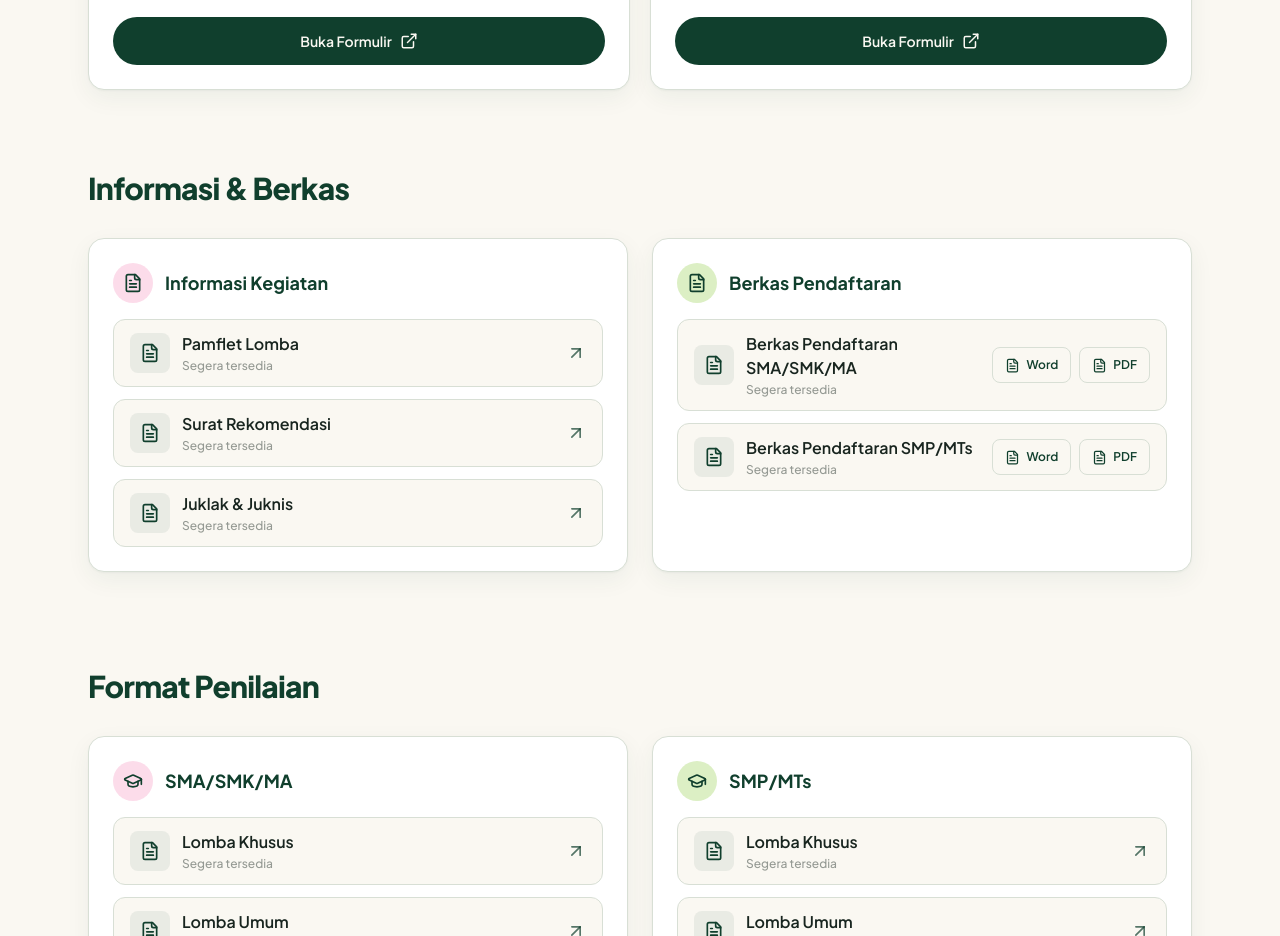
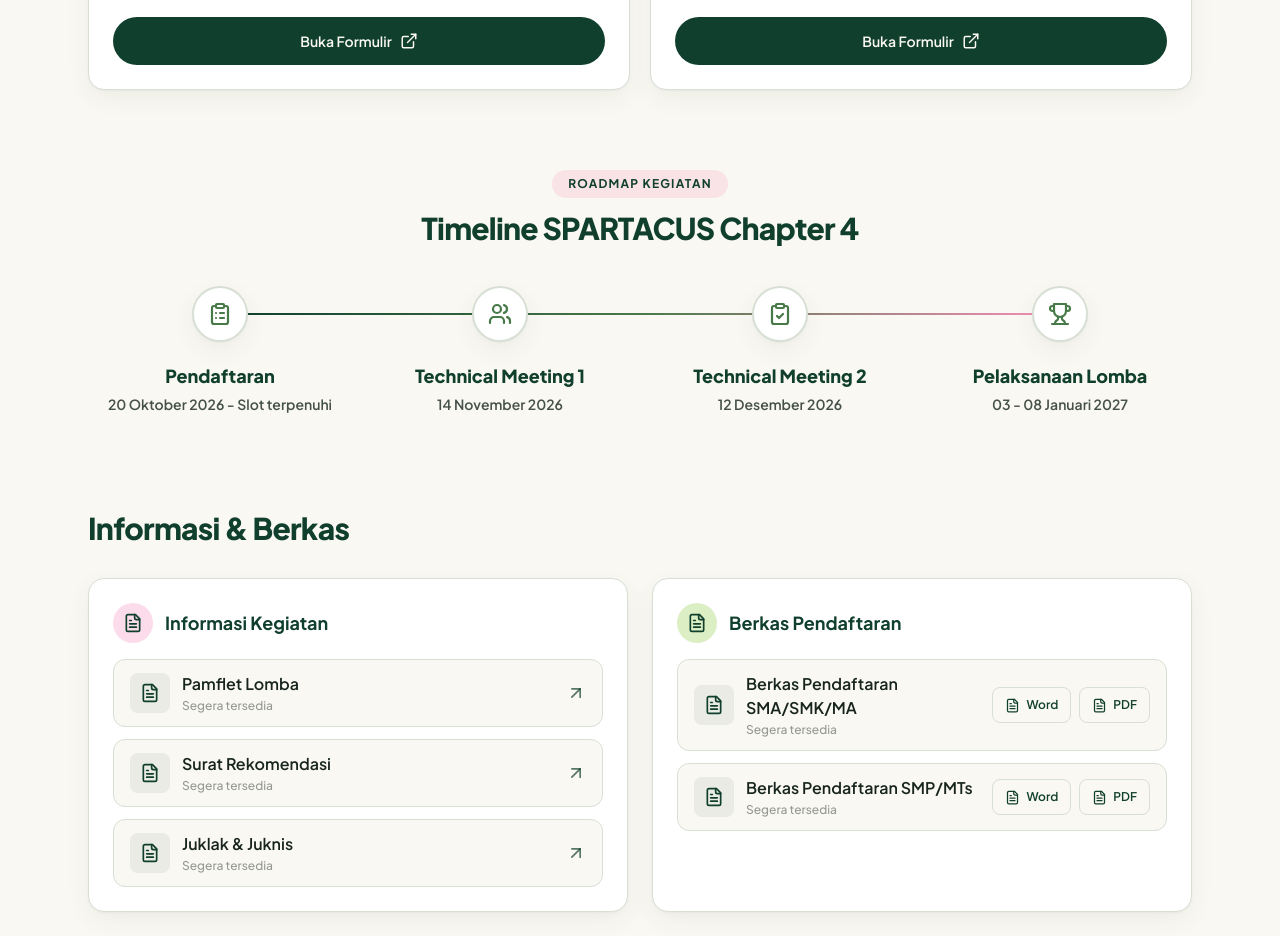
Before and after one commit to zanworksgo/spartacus-c4, a React (Vite) app: page / in a window 1280 px wide. Shown: the part 880-1816 px from the top of the page. Built offline with nearby package versions, Linux system fonts and the light colour scheme; no server answers; the database is empty.

Commit message:
Kontak: Registrasi Peserta + Boby Prakasi

```diff
--- /dev/null
+++ b/src/components/Timeline.tsx
@@ -0,0 +1,126 @@
+import { ClipboardCheck, ClipboardList, Trophy, Users, type LucideIcon } from 'lucide-react'
+import { motion, useReducedMotion, type Variants } from 'motion/react'
+import type { TimelineStep } from '../data/siteContent'
+import { site } from '../data/siteContent'
+import { viewportOnce } from '../lib/motion'
+
+const iconMap: Record<TimelineStep['icon'], LucideIcon> = {
+  ClipboardList,
+  Users,
+  ClipboardCheck,
+  Trophy,
+}
+
+const markerStyles: Record<TimelineStep['status'], string> = {
+  done: 'bg-green-600 text-cream border-green-600',
+  active: 'bg-green-900 text-cream border-green-900',
+  upcoming: 'bg-white text-green-600 border-border-soft',
+}
+
+const stepVariants: Variants = {
+  hidden: { opacity: 0, y: 24, scale: 0.9 },
+  visible: {
+    opacity: 1,
+    y: 0,
+    scale: 1,
+    transition: { type: 'spring', stiffness: 220, damping: 22 },
+  },
+}
+
+const containerVariants: Variants = {
+  hidden: {},
+  visible: { transition: { staggerChildren: 0.18, delayChildren: 0.2 } },
+}
+
+export default function Timeline() {
+  const reduce = useReducedMotion()
+  const steps = site.timeline
+
+  return (
+    <section id="timeline" className="mx-auto max-w-6xl px-4 py-12 sm:px-6">
+      <div className="mb-10 text-center">
+        <motion.span
+          initial={reduce ? false : { opacity: 0, y: 12 }}
+          whileInView={{ opacity: 1, y: 0 }}
+          viewport={viewportOnce}
+          className="inline-flex items-center gap-2 rounded-full bg-pink/20 px-4 py-1.5 text-xs font-bold uppercase tracking-widest text-green-900"
+        >
+          Roadmap Kegiatan
+        </motion.span>
+        <motion.h2
+          initial={reduce ? false : { opacity: 0, y: 16 }}
+          whileInView={{ opacity: 1, y: 0 }}
+          viewport={viewportOnce}
+          transition={{ delay: 0.05 }}
+          className="mt-3 text-2xl font-extrabold tracking-tight text-green-900 sm:text-3xl"
+        >
+          Timeline SPARTACUS Chapter 4
+        </motion.h2>
+      </div>
+
+      <motion.ol
+        variants={reduce ? undefined : containerVariants}
+        initial={reduce ? false : 'hidden'}
+        whileInView="visible"
+        viewport={viewportOnce}
+        className="relative grid gap-8 md:grid-cols-4 md:gap-4"
+      >
+        {/* Mobile vertical track */}
+        <div
+          aria-hidden
+          className="pointer-events-none absolute left-7 top-7 bottom-7 w-0.5 -translate-x-1/2 overflow-hidden rounded-full bg-border-soft md:hidden"
+        >
+          <motion.div
+            initial={reduce ? false : { scaleY: 0 }}
+            whileInView={{ scaleY: 1 }}
+            viewport={viewportOnce}
+            transition={{ duration: 1.1, ease: [0.22, 1, 0.36, 1], delay: 0.2 }}
+            style={{ transformOrigin: 'top' }}
+            className="h-full w-full bg-gradient-to-b from-green-900 via-green-600 to-pink"
+          />
+        </div>
+
+        {/* Desktop horizontal track */}
+        <div
+          aria-hidden
+          className="pointer-events-none absolute left-[12.5%] right-[12.5%] top-7 hidden h-0.5 -translate-y-1/2 overflow-hidden rounded-full bg-border-soft md:block"
+        >
+          <motion.div
+            initial={reduce ? false : { scaleX: 0 }}
+            whileInView={{ scaleX: 1 }}
+            viewport={viewportOnce}
+            transition={{ duration: 1.1, ease: [0.22, 1, 0.36, 1], delay: 0.2 }}
+            style={{ transformOrigin: 'left' }}
+            className="h-full w-full bg-gradient-to-r from-green-900 via-green-600 to-pink"
+          />
+        </div>
+
+        {steps.map((step) => {
+          const Icon = iconMap[step.icon]
+          return (
+            <motion.li
+              key={step.title}
+              variants={reduce ? undefined : stepVariants}
+              className="relative flex items-start gap-5 md:flex-col md:items-center md:gap-0 md:text-center"
+            >
+              {/* Marker */}
+              <div className="relative z-10 flex-none md:mb-5">
+                <span
+                  className={`relative flex h-14 w-14 items-center justify-center rounded-full border-2 shadow-soft ${markerStyles[step.status]}`}
+                >
+                  <Icon size={24} strokeWidth={2.2} />
+                </span>
+              </div>
+
+              {/* Card */}
+              <div className="min-w-0 flex-1 pt-2 md:w-full md:pt-0">
+                <h3 className="text-base font-extrabold text-green-900 sm:text-lg">{step.title}</h3>
+                <p className="mt-1 text-sm font-semibold text-ink/80">{step.date}</p>
+              </div>
+            </motion.li>
+          )
+        })}
+      </motion.ol>
+    </section>
+  )
+}
--- a/src/data/siteContent.ts
+++ b/src/data/siteContent.ts
@@ -86,6 +86,19 @@ export interface ContactPerson {
     message?: string
 }
 
+export interface TimelineStep {
+    /** Short stage title, e.g. "Pendaftaran". */
+    title: string
+    /** Human-readable schedule, e.g. "14 November 2026". */
+    date: string
+    /** Optional supporting note shown under the date. */
+    note?: string
+    /** Lucide icon name used to render the stage marker. */
+    icon: 'ClipboardList' | 'Users' | 'ClipboardCheck' | 'Trophy'
+    /** Lifecycle state used for styling the marker. */
+    status: 'done' | 'active' | 'upcoming'
+}
+
 export const site = {
     identity: {
         unitLabel: 'PASKIBRA UNIT 101 SMA NEGERI 1 JENEPONTO',
@@ -106,6 +119,7 @@ export const site = {
 
     nav: [
         { label: 'Beranda', href: '/#' },
+        { label: 'Timeline', href: '/#timeline' },
         { label: 'Profil', href: '/profil' },
         { label: 'Jejak', href: '/sejarah' },
         { label: 'Kontak', href: '/#kontak' },
@@ -126,6 +140,35 @@ export const site = {
             key: 'form-kontingen',
         },
     ] as SubmissionItem[],
+
+    /** Event roadmap shown as an animated timeline on the home page. */
+    timeline: [
+        {
+            title: 'Pendaftaran',
+            date: '20 Oktober 2026 - Slot terpenuhi',
+            note: 'Dibuka hingga slot terpenuhi',
+            icon: 'ClipboardList',
+            status: 'upcoming',
+        },
+        {
+            title: 'Technical Meeting 1',
+            date: '14 November 2026',
+            icon: 'Users',
+            status: 'upcoming',
+        },
+        {
+            title: 'Technical Meeting 2',
+            date: '12 Desember 2026',
+            icon: 'ClipboardCheck',
+            status: 'upcoming',
+        },
+        {
+            title: 'Pelaksanaan Lomba',
+            date: '03 - 08 Januari 2027',
+            icon: 'Trophy',
+            status: 'upcoming',
+        },
+    ] as TimelineStep[],
 
     info: {
         kegiatan: {
--- a/src/pages/Home.tsx
+++ b/src/pages/Home.tsx
@@ -3,6 +3,7 @@ import { motion, useReducedMotion } from 'motion/react'
 import DocRow from '../components/DocRow'
 import HeroSection from '../components/HeroSection'
 import { Reveal, RevealItem } from '../components/Reveal'
+import Timeline from '../components/Timeline'
 import { site } from '../data/siteContent'
 import { useContent } from '../lib/content'
 import { useSafeLink, waLink } from '../lib/links'
@@ -60,6 +61,9 @@ export default function Home() {
           })}
         </Reveal>
       </section>
+
+      {/* B2. Roadmap / Timeline Kegiatan */}
+      <Timeline />
 
       {/* C. Informasi & Berkas */}
       <section id="informasi" className="mx-auto max-w-6xl px-4 py-12 sm:px-6">
```
Also changed, not shown: WhatsApp Image 2026-10-20 at 20.53.52.jpeg (added).
